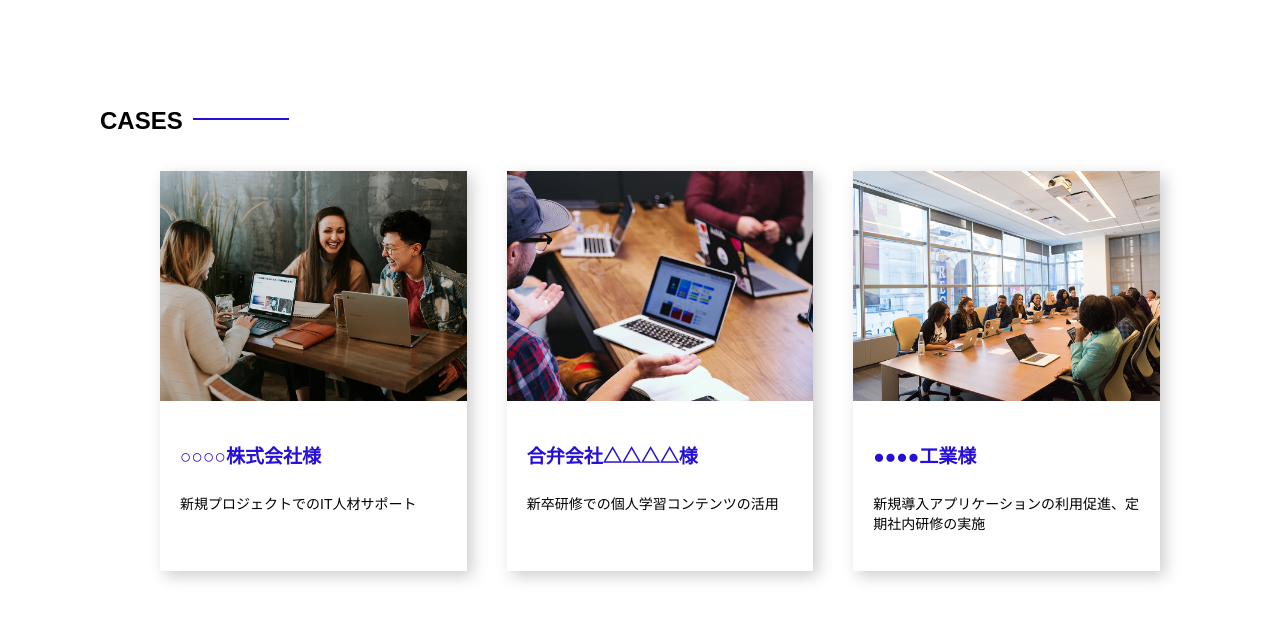
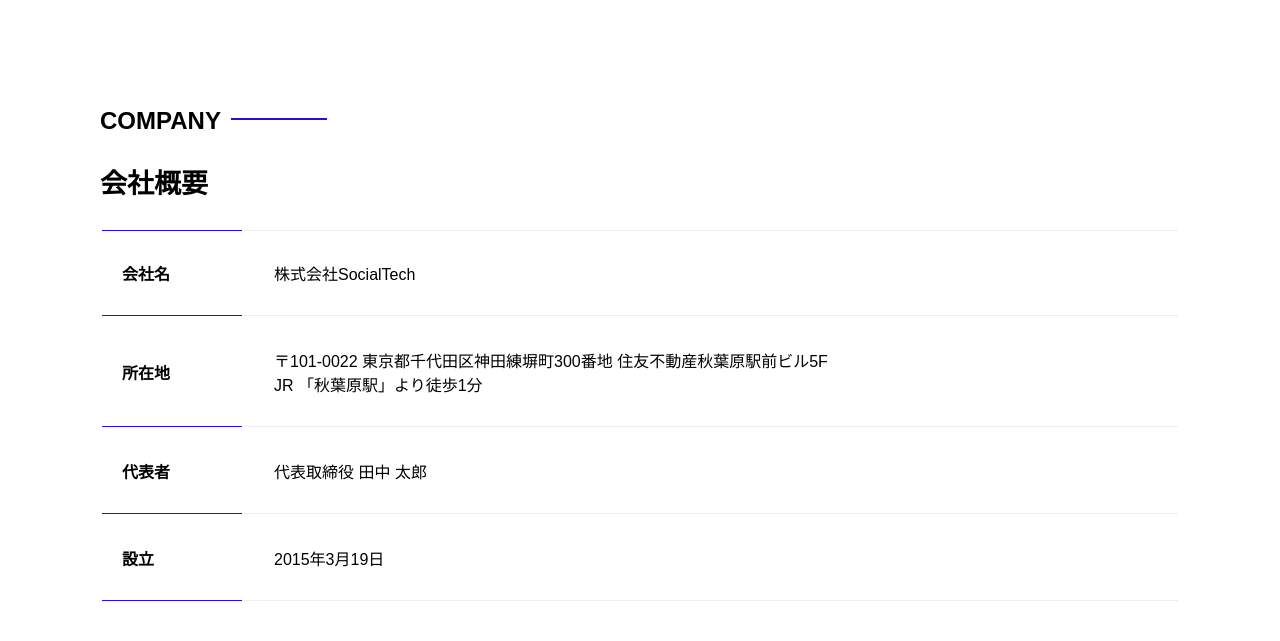
Before and after one commit to yurisaito-design/html-css-advanced-kadai, a plain HTML site: page kadai_tutorial_output/socialtech/index.html in a window 1280 px wide. Shown: the part 5078-5719 px from the top of the page. Drawn offline with Linux system fonts and the light colour scheme; grey boxes are pictures that could not be loaded.

Commit message:
再提出のためkadai_tutorial_outputを再アップロード

```diff
--- a/kadai_tutorial_output/socialtech/index.html
+++ b/kadai_tutorial_output/socialtech/index.html
@@ -265,35 +265,6 @@
           </div>
         </div>
       </section>
-      <!-- CASES -->
-      <section id="cases">
-        <h2 class="index-h2">CASES</h2>
-        <ul>
-          <li class="case-card">
-            <img class="case-img" src="images/index/case-1.png" alt="仲良く語り合う3人">
-            <div class="case-info">
-              <h4 class="case-name">○○○○株式会社様</h4>
-              <p class="case-content">新規プロジェクトでのIT人材サポート</p>
-            </div>
-          </li>
-          <li class="case-card">
-            <img class="case-img" src="images/index/case-2.png" alt="PCでコンテンツを見る">
-            <div class="case-info">
-              <h4 class="case-name">合弁会社△△△△様</h4>
-              <p class="case-content">新卒研修での個人学習コンテンツの活用</p>
-            </div>
-          </li>
-          <li class="case-card">
-            <img class="case-img" src="images/index/case-3.png" alt="社内研修中の会議室">
-            <div class="case-info">
-              <h4 class="case-name">●●●●工業様</h4>
-              <p class="case-content">
-                新規導入アプリケーションの利用促進、定期社内研修の実施
-              </p>
-            </div>
-          </li>
-        </ul>
-      </section>
       <!-- COMPANY -->
       <section id="company">
         <h2 class="index-h2">COMPANY</h2>
--- a/kadai_tutorial_output/socialtech/style.css
+++ b/kadai_tutorial_output/socialtech/style.css
@@ -385,53 +385,6 @@ PC用のスタイル
     margin-top: 40px;
   }
 
-  /* 導入企業（CASES） */
-  #cases {
-    margin: 40px auto 40px auto;
-    /* autoは中央寄せ */
-    width: 100%;
-  }
-
-  #cases>ul {
-    display: flex;
-    list-style: none;
-    /* リストマーカー（画像の左に出ていた・（てん））を非表示にする */
-    justify-content: center;
-    /* ul要素の上部分のベッタリくっついた状態で中央寄せ */
-  }
-
-  #cases>ul>li {
-    width: 33%;
-    /* 各li要素の幅を33％にすることで3つ横に並べる */
-    margin: 20px;
-    /* 各li要素に余白を入れて間隔を調整する */
-  }
-
-  .case-card {
-    background-color: #ffffff;
-    min-height: 400px;
-    /* 横に並んだ3つのli要素が、内容量が異なっても（説明が少ないliも）400pxまで高さを確保でき、全体の見た目が整う。 */
-    box-shadow: 5px 5px 15px rgba(0, 0, 0, 0.2);
-    /* 最初の5px:右へ5px、2つ目の5px:下へ5px、
-  15px:ぼかしの半径（影のぼけ度合い。大きく設定するほどぼける。 rgba:影の色（0,0,0)で、透明度20%(0.2)の半透明の影にしている */
-  }
-
-  .case-img {
-    width: 100%;
-  }
-
-  .case-info {
-    padding: 10px 20px 10px 20px;
-  }
-
-  .case-name {
-    color: #2710d5;
-    font-size: 19px;
-  }
-
-  .case-content {
-    font-size: 14px;
-  }
 
   /* お問い合わせ */
   #contact {
```
